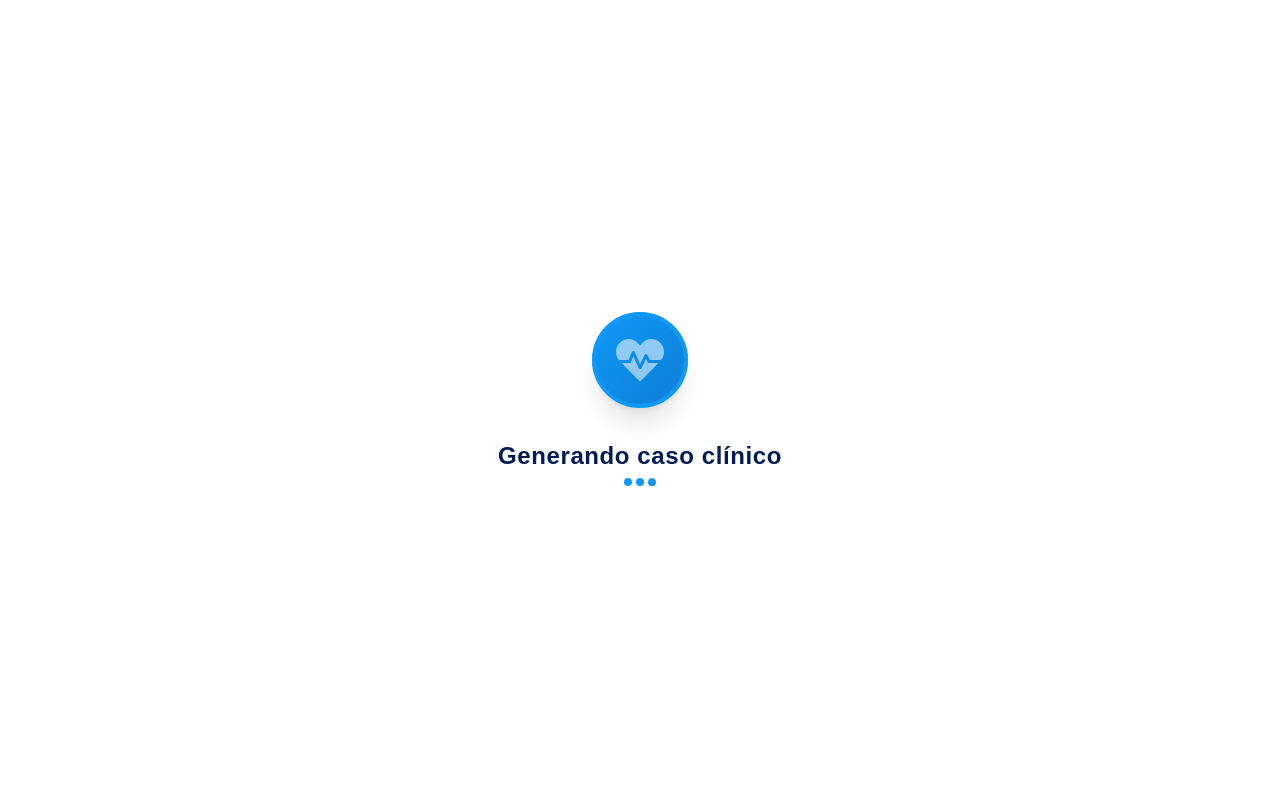
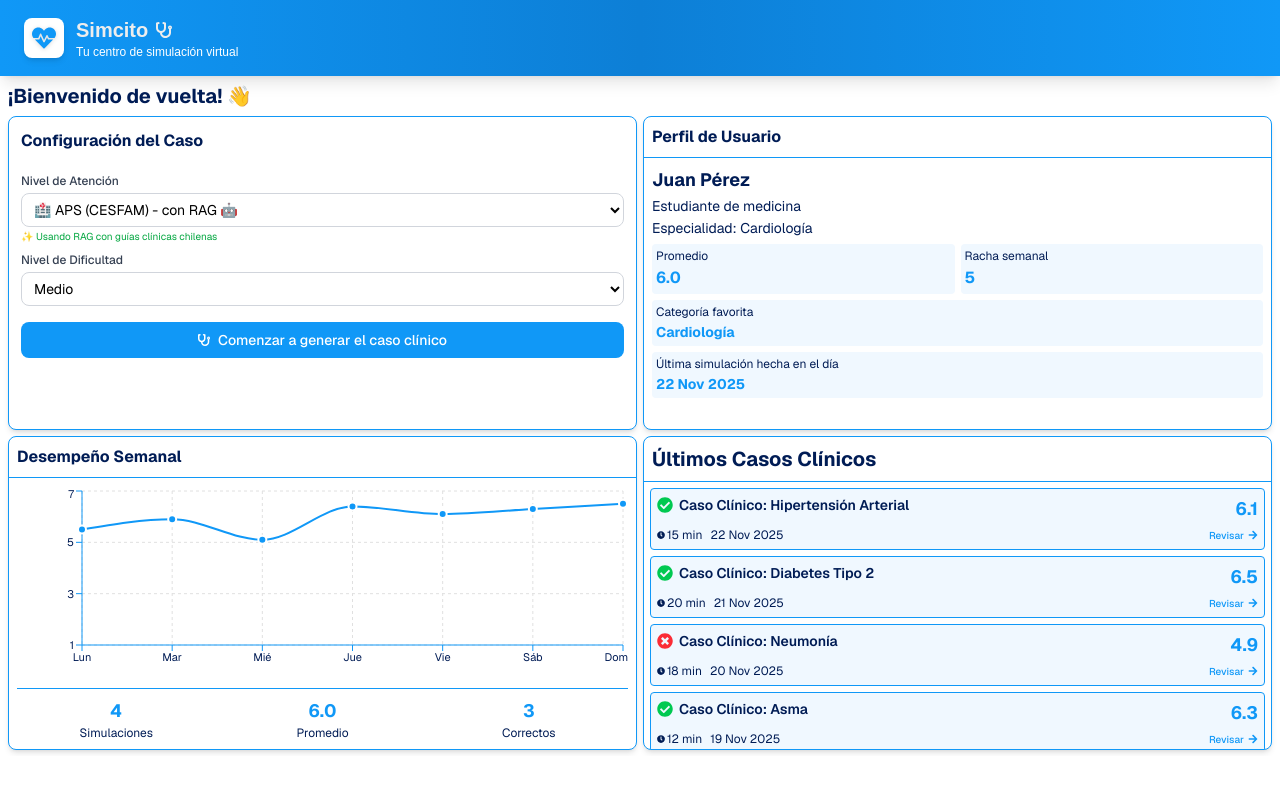
Before and after one commit to platanus-hack/platanus-hack-25-team-13, a Next.js app: page / in a window 1280 px wide. Both pictures are taken after a click on the button "Iniciar Simulación". Shown: the top 792 px of the page. Built offline with nearby package versions, Linux system fonts and the light colour scheme.

Commit message:
feat: configuracion del caso agregada

```diff
--- a/app/page.tsx
+++ b/app/page.tsx
@@ -9,13 +9,40 @@ import LoadingScreen from "../components/utils/LoadingScreen";
 export default function Home() {
   const router = useRouter();
   const [isLoading, setIsLoading] = useState(false);
+  const [showConfig, setShowConfig] = useState(false);
+  const [especialidad, setEspecialidad] = useState<"aps" | "urgencia" | "hospitalizacion" | "otro">("aps");
+  const [nivelDificultad, setNivelDificultad] = useState<"facil" | "medio" | "dificil">("medio");
+  const [generatingCase, setGeneratingCase] = useState(false);
 
   const handleStartSimulation = () => {
-    setIsLoading(true);
-    // Después de 3 segundos, navegar a antecedentes médicos
-    setTimeout(() => {
-      router.push("/anamnesis");
-    }, 3000);
+    setShowConfig(true);
+  };
+
+  const handleGenerateCase = async () => {
+    setGeneratingCase(true);
+    try {
+      const res = await fetch("/api/generar-caso", {
+        method: "POST",
+        headers: { "Content-Type": "application/json" },
+        body: JSON.stringify({
+          especialidad,
+          nivel_dificultad: nivelDificultad,
+        }),
+      });
+      if (!res.ok) throw new Error("Error en la API");
+
+      const data = await res.json();
+      if (data?.success && data?.data) {
+        // Guardar el caso en sessionStorage y navegar a simulador
+        sessionStorage.setItem("generatedCase", JSON.stringify(data.data));
+        router.push("/simulador");
+      }
+    } catch (e) {
+      console.error(e);
+      alert("Error generando caso");
+    } finally {
+      setGeneratingCase(false);
+    }
   };
 
   // Función para convertir porcentaje a nota chilena (1-7)
@@ -92,7 +119,8 @@ export default function Home() {
 
           {/* Grid 2x2 */}
           <div className="flex-1 grid grid-cols-2 grid-rows-2 gap-1.5 min-h-0">
-            {/* Fila 1 - Columna 1: Botón Iniciar Simulación */}
+            {/* Fila 1 - Columna 1: Botón Iniciar Simulación o Configuración */}
+            {!showConfig ? (
               <button
                 onClick={handleStartSimulation}
                 className="bg-gradient-to-br from-[#1098f7] to-[#0d7fd6] rounded-lg shadow-md hover:shadow-lg hover:scale-[1.02] hover:from-[#0e85e0] hover:to-[#0c7cc5] transition-all duration-300 flex flex-col items-center justify-center gap-2 p-3 group min-h-0 active:scale-[0.98]"
@@ -104,6 +132,70 @@ export default function Home() {
                   </h2>
                 </div>
               </button>
+            ) : (
+              <div className="bg-white rounded-lg shadow-md border-[0.5px] border-[#1098f7] border-opacity-20 flex flex-col p-3 min-h-0 overflow-hidden">
+                <div className="mb-3 flex-shrink-0">
+                  <h3 className="text-base font-bold text-[#001c55] mb-2">
+                    Configuración del Caso
+                  </h3>
+                </div>
+                <div className="flex-1 flex flex-col gap-2 min-h-0 overflow-y-auto">
+                  <div>
+                    <label className="block text-xs font-medium text-gray-700 mb-1">
+                      Nivel de Atención
+                    </label>
+                    <select
+                      value={especialidad}
+                      onChange={(e) => setEspecialidad(e.target.value as typeof especialidad)}
+                      className="w-full border border-gray-300 rounded-lg px-2 py-1.5 text-sm text-black focus:outline-none focus:border-[#1098f7] focus:ring-1 focus:ring-[#1098f7]"
+                    >
+                      <option value="aps">🏥 APS (CESFAM) - con RAG 🤖</option>
+                      <option value="urgencia">🚨 Urgencia (Servicio de Urgencias)</option>
+                      <option value="hospitalizacion">🏨 Hospitalización (Medicina Interna)</option>
+                      <option value="otro">🔧 Otro (Pediatría / Especialidades)</option>
+                    </select>
+                    {especialidad === "aps" && (
+                      <p className="text-[10px] text-green-600 mt-0.5">
+                        ✨ Usando RAG con guías clínicas chilenas
+                      </p>
+                    )}
+                  </div>
+
+                  <div>
+                    <label className="block text-xs font-medium text-gray-700 mb-1">
+                      Nivel de Dificultad
+                    </label>
+                    <select
+                      value={nivelDificultad}
+                      onChange={(e) => setNivelDificultad(e.target.value as typeof nivelDificultad)}
+                      className="w-full border border-gray-300 rounded-lg px-2 py-1.5 text-sm text-black focus:outline-none focus:border-[#1098f7] focus:ring-1 focus:ring-[#1098f7]"
+                    >
+                      <option value="facil">Fácil</option>
+                      <option value="medio">Medio</option>
+                      <option value="dificil">Difícil</option>
+                    </select>
+                  </div>
+
+                  <button
+                    onClick={handleGenerateCase}
+                    disabled={generatingCase}
+                    className="mt-2 bg-[#1098f7] text-white px-4 py-2 rounded-lg disabled:opacity-50 hover:bg-[#0d7fd6] transition-colors text-sm font-medium flex items-center justify-center gap-2"
+                  >
+                    {generatingCase ? (
+                      <>
+                        <div className="w-4 h-4 border-2 border-white border-t-transparent rounded-full animate-spin"></div>
+                        Generando caso...
+                      </>
+                    ) : (
+                      <>
+                        <FaStethoscope className="w-3 h-3" />
+                        Comenzar a generar el caso clínico
+                      </>
+                    )}
+                  </button>
+                </div>
+              </div>
+            )}
 
             {/* Fila 1 - Columna 2: Perfil de Usuario */}
             <div className="bg-white rounded-lg shadow-md border-[0.5px] border-[#1098f7] border-opacity-20 flex flex-col overflow-hidden min-h-0">
--- a/app/simulador/page.tsx
+++ b/app/simulador/page.tsx
@@ -1,6 +1,6 @@
 "use client";
 
-import { useState } from "react";
+import { useState, useEffect } from "react";
 import { useRouter } from "next/navigation";
 import type { ClinicalCase, FeedbackResult } from "@/types/case";
 import ChatBox from "@/components/ChatBox";
@@ -39,6 +39,22 @@ export default function SimuladorPage() {
   const [especialidad, setEspecialidad] = useState<ClinicalCase["especialidad"]>("aps");
   const [nivelDificultad, setNivelDificultad] = useState<ClinicalCase["nivel_dificultad"]>("medio");
   const router = useRouter();
+
+  // Cargar caso generado desde home si existe
+  useEffect(() => {
+    const savedCase = sessionStorage.getItem("generatedCase");
+    if (savedCase) {
+      try {
+        const parsedCase = JSON.parse(savedCase);
+        setClinicalCase(parsedCase);
+        setEspecialidad(parsedCase.especialidad || "aps");
+        setNivelDificultad(parsedCase.nivel_dificultad || "medio");
+        sessionStorage.removeItem("generatedCase");
+      } catch (e) {
+        console.error("Error parsing saved case:", e);
+      }
+    }
+  }, []);
 
   async function handleGenerateCase() {
     setLoading(true);
```
Lines whose indentation alone changed are shown as unchanged.
